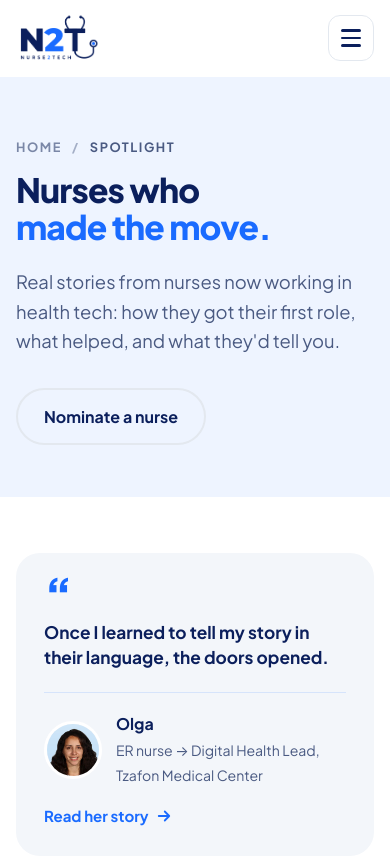
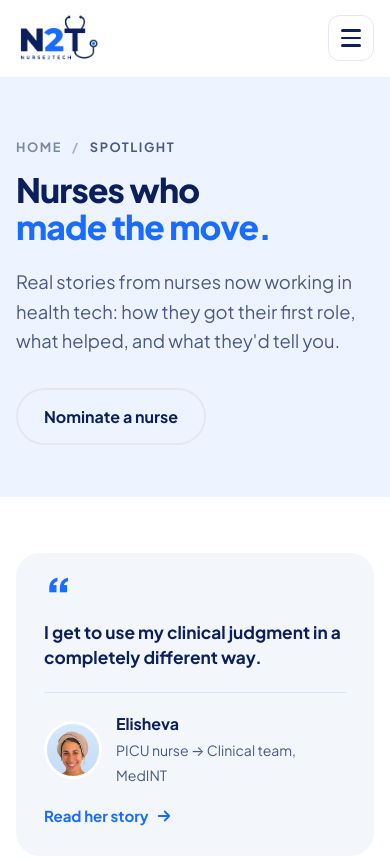
Before and after one commit to estherjac/nurse2tech, a plain HTML site: page spotlight.html in a window 390 px wide. Shown: the top 859 px of the page. Drawn offline with Linux system fonts and the light colour scheme.

Commit message:
Spotlight: Elisheva's story
Co-Authored-By: Claude Opus 5.5 <noreply@anthropic.com>

```diff
--- a/posts.json
+++ b/posts.json
@@ -1,6 +1,13 @@
 {
   "_help": "LinkedIn posts shown on spotlight.html under 'From our LinkedIn'. Newest first by date. type: Story, Conversation, Guide, Tips or Event.",
   "posts": [
+    {
+      "title": "N2T Spotlight: Meet Elisheva",
+      "type": "Story",
+      "date": "2026-11-17",
+      "url": "https://www.linkedin.com/feed/update/urn:li:activity:7528500204778643456/",
+      "summary": "From PICU nurse to the clinical team at MedINT, a medical AI startup, and how a scattered-feeling career path suddenly made sense."
+    },
     {
       "title": "N2T Insights #1 | Getting Your Foot in the Door",
       "type": "Conversation",
--- a/spotlight.html
+++ b/spotlight.html
@@ -89,6 +89,29 @@
     <section class="section spot-stories">
       <div class="container">
         <div class="story-cards">
+          <details class="qcard qcard-story" id="elisheva">
+            <summary>
+              <p class="qcard-quote">I get to use my clinical judgment in a completely different way.</p>
+              <div class="qcard-who">
+                <img src="assets/elisheva.jpg?v=20261117b" alt="Elisheva" width="400" height="400">
+                <div><b>Elisheva</b><span>PICU nurse → Clinical team, MedINT</span></div>
+              </div>
+              <span class="card-link qcard-toggle"><span class="t-open">Read her story</span><span class="t-close">Close</span> <svg class="ico-sm"><use href="#i-arrow"/></svg></span>
+            </summary>
+            <div class="qcard-body">
+              <p class="sub">Elisheva worked as a pediatric intensive care (PICU) nurse for seven years before deciding she was ready for a new challenge. She completed a master's degree in Biomedical Sciences, focusing on endocrinology, and then worked in a neuroscience research lab, where she learned on the job how to analyze large datasets. When a friend sent her a job opening at MedINT, a medical AI startup, the clinical experience, scientific research and data analysis she had thought of as separate came together. Today she's part of the clinical team at MedINT, defining clinical requirements for the product and validating its outputs, and she still works part-time as a home hospice nurse. Her advice: "Don't undervalue your nursing experience if you're looking to transition into tech."</p>
+              <div class="spot-steps">
+          <h3>Her path</h3>
+          <ol class="timeline">
+            <li><b>PICU nurse</b><span>Seven years in pediatric intensive care</span></li>
+            <li><b>Master's degree</b><span>Biomedical Sciences, focusing on endocrinology</span></li>
+            <li><b>Neuroscience research lab</b><span>Learned on the job to analyze large datasets</span></li>
+            <li><b>Clinical team</b><span>MedINT, a medical AI startup</span></li>
+          </ol>
+        </div>
+              <a class="card-link" href="https://www.linkedin.com/feed/update/urn:li:activity:7528500204778643456/" target="_blank" rel="noopener">Read Elisheva's full story on LinkedIn <svg class="ico-sm"><use href="#i-arrow"/></svg></a>
+            </div>
+          </details>
           <details class="qcard qcard-story" id="olga">
             <summary>
               <p class="qcard-quote">Once I learned to tell my story in their language, the doors opened.</p>
```
Also changed, not shown: assets/elisheva.jpg (added).
